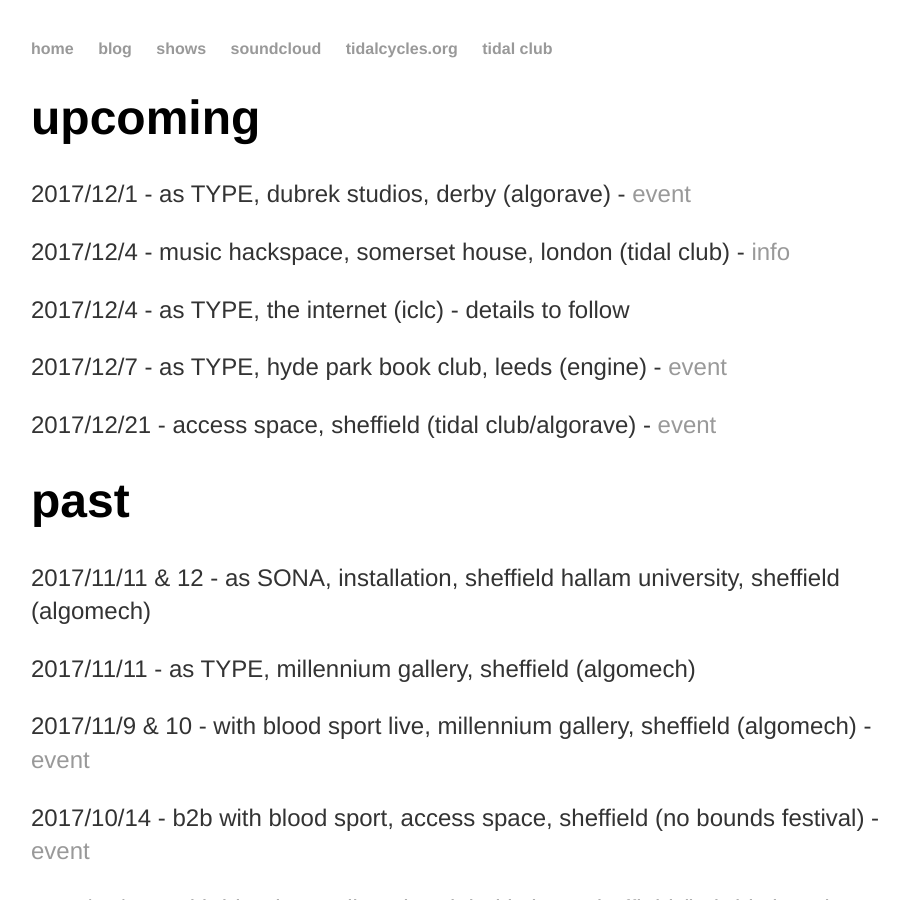
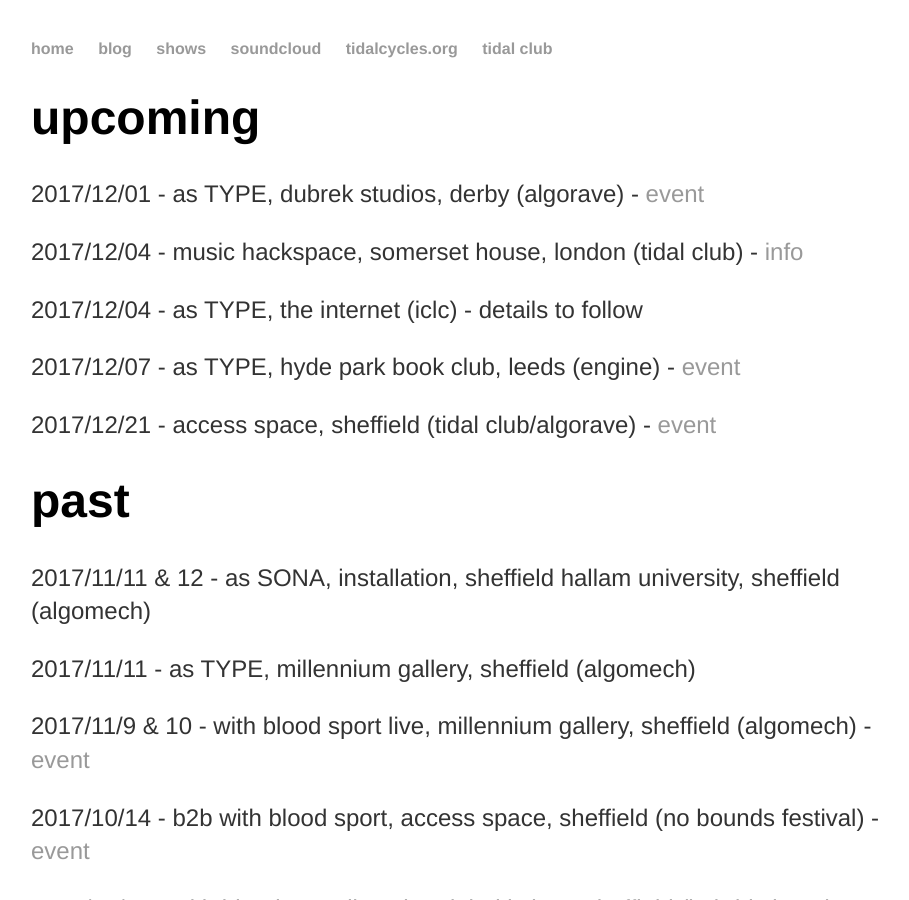
Before and after one commit to heavy-lifting/heavy-lifting.github.io, a Jekyll site: the page built from shows.html, in a window 1280 px wide and 900 px high. Shown: the whole window, without its empty margins (161-1070 px from the left). Built offline with Jekyll 4.4.1, drawn with Linux system fonts in a browser that asks for light colours.

Commit message:
Update shows.html

```diff
--- a/shows.html
+++ b/shows.html
@@ -5,11 +5,11 @@
 
 <div class="upcoming"> <!-- DON'T FORGET TO UPDATE THE 'SHOWS' PAGE TOO-->
 	<h1>upcoming</h1>
-	<p>2017/12/1 - as TYPE, dubrek studios, derby (algorave) - <a href ="https://www.facebook.com/events/1456281281092729/" target="_blank">event</a></p>
-	<p>2017/12/4 - music hackspace, somerset house, london (tidal club) - <a href ="https://www.somersethouse.org.uk/whats-on/music-hackspace-tidalcycles-meetup-lucy-cheesman" target="_blank">info</a></p>
-	<p>2017/12/4 - as TYPE, the internet (iclc) - details to follow</p>
-	<p>2017/12/7 - as TYPE, hyde park book club, leeds (engine) - <a href ="https://www.facebook.com/events/150211419047392/" target="_blank">event</a></p>
-	<p>2017/12/21 - access space, sheffield (tidal club/algorave) - <a href ="https://www.facebook.com/events/150211419047392/" target="_blank">event</a></p>
+	<p>2017/12/01 - as TYPE, dubrek studios, derby (algorave) - <a href ="https://www.facebook.com/events/1456281281092729/" target="_blank">event</a></p>
+	<p>2017/12/04 - music hackspace, somerset house, london (tidal club) - <a href ="https://www.somersethouse.org.uk/whats-on/music-hackspace-tidalcycles-meetup-lucy-cheesman" target="_blank">info</a></p>
+	<p>2017/12/04 - as TYPE, the internet (iclc) - details to follow</p>
+	<p>2017/12/07 - as TYPE, hyde park book club, leeds (engine) - <a href ="https://www.facebook.com/events/150211419047392/" target="_blank">event</a></p>
+	<p>2017/12/21 - access space, sheffield (tidal club/algorave) - <a href ="https://www.facebook.com/events/299195567150950/" target="_blank">event</a></p>
 </div><!-- /.blurb -->
 
 <div class="past"> <!-- DON'T FORGET TO UPDATE THE 'SHOWS' PAGE TOO-->
```
